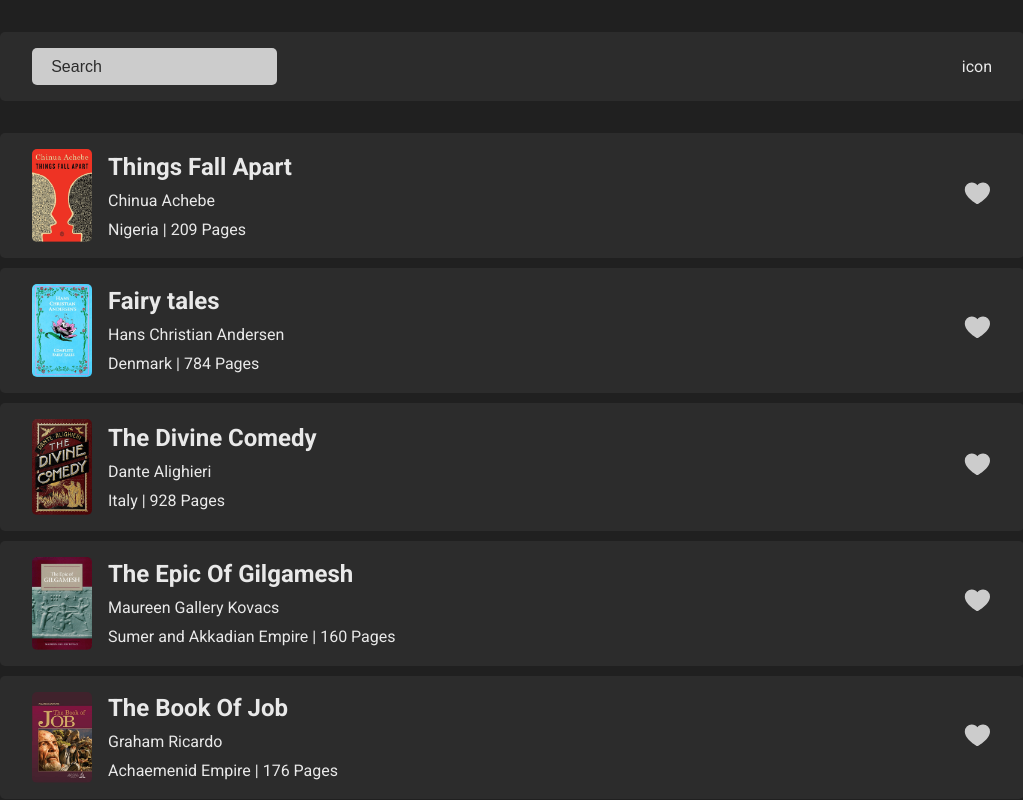
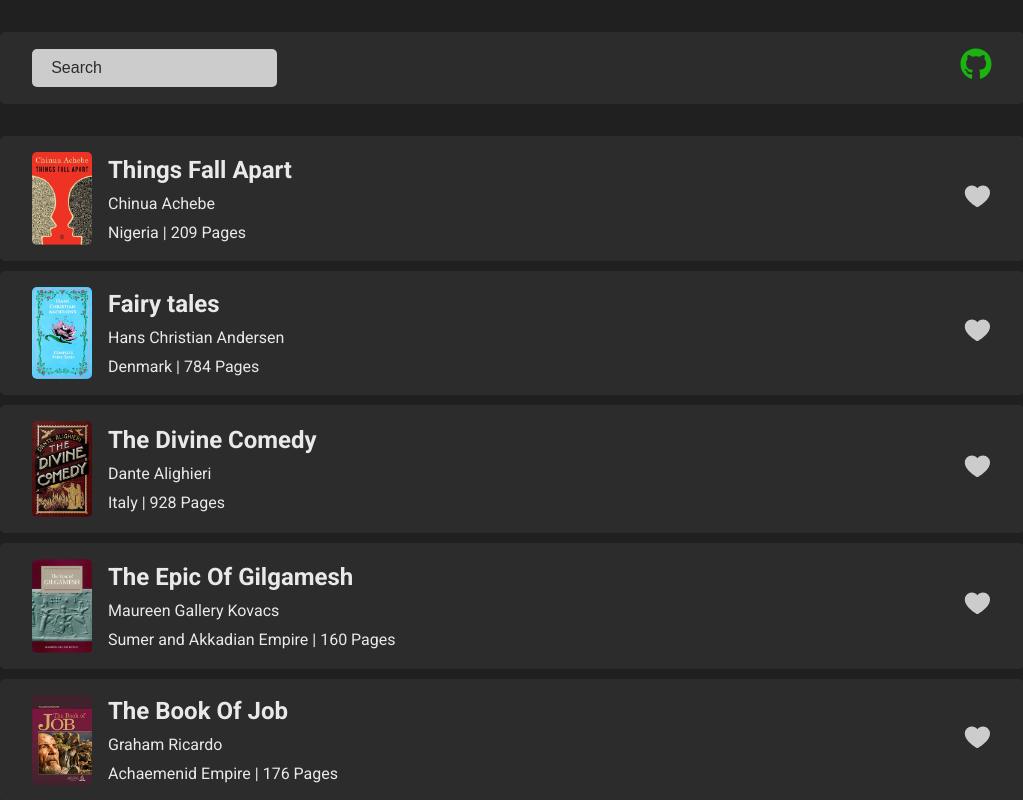
Before and after one commit to mahdl-karami/rjs-library-new, a React (Vite) app: page / in a window 1280 px wide. Shown: the top 800 px of the page, without its empty margins (128-1151 px from the left). Built offline with nearby package versions, Linux system fonts and the light colour scheme.

Commit message:
add github logo

```diff
--- a/src/components/Header.jsx
+++ b/src/components/Header.jsx
@@ -1,9 +1,11 @@
 //? react imports
 import { useEffect, useState } from "react";
+//? import icons
+import { FaGithub } from "react-icons/fa";
 //? styled components
 import styled from "styled-components";
 import colorPalette from "../colors/color-palette";
-const { mainColor, mainColorDark, secondaryColor, secondaryColorDark, danger } = colorPalette;
+const { mainColor, secondaryColor, secondaryColorDark } = colorPalette;
 const Head = styled.header`
   width: 100%;
   display: flex;
@@ -25,7 +27,10 @@ const Input = styled.input`
     color: ${secondaryColorDark};
   }
 `;
-
+const GitHub = styled.a`
+  font-size: 2em;
+  color: ${mainColor};
+`;
 function Header({ initialBooks, setBooks }) {
   const [search, setSearch] = useState("");
   //! side effects
@@ -36,9 +41,9 @@ function Header({ initialBooks, setBooks }) {
   return (
     <Head>
       <Input value={search} type="text" placeholder="Search" onChange={({ target }) => setSearch(target.value)} />
-      <a target="_Blank" href="https://github.com/mahdl-karami">
-        icon
-      </a>
+      <GitHub target="_Blank" href="https://github.com/mahdl-karami">
+        <FaGithub />
+      </GitHub>
     </Head>
   );
 }
```
